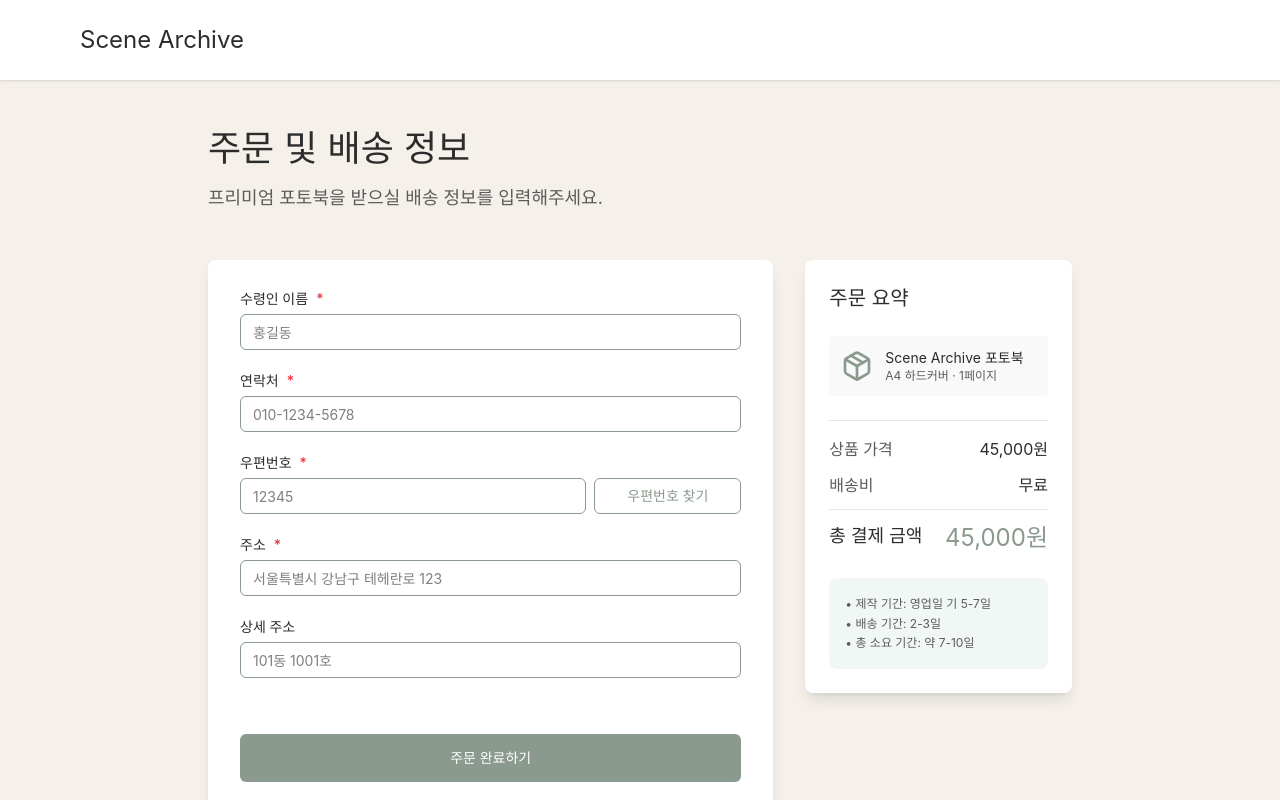
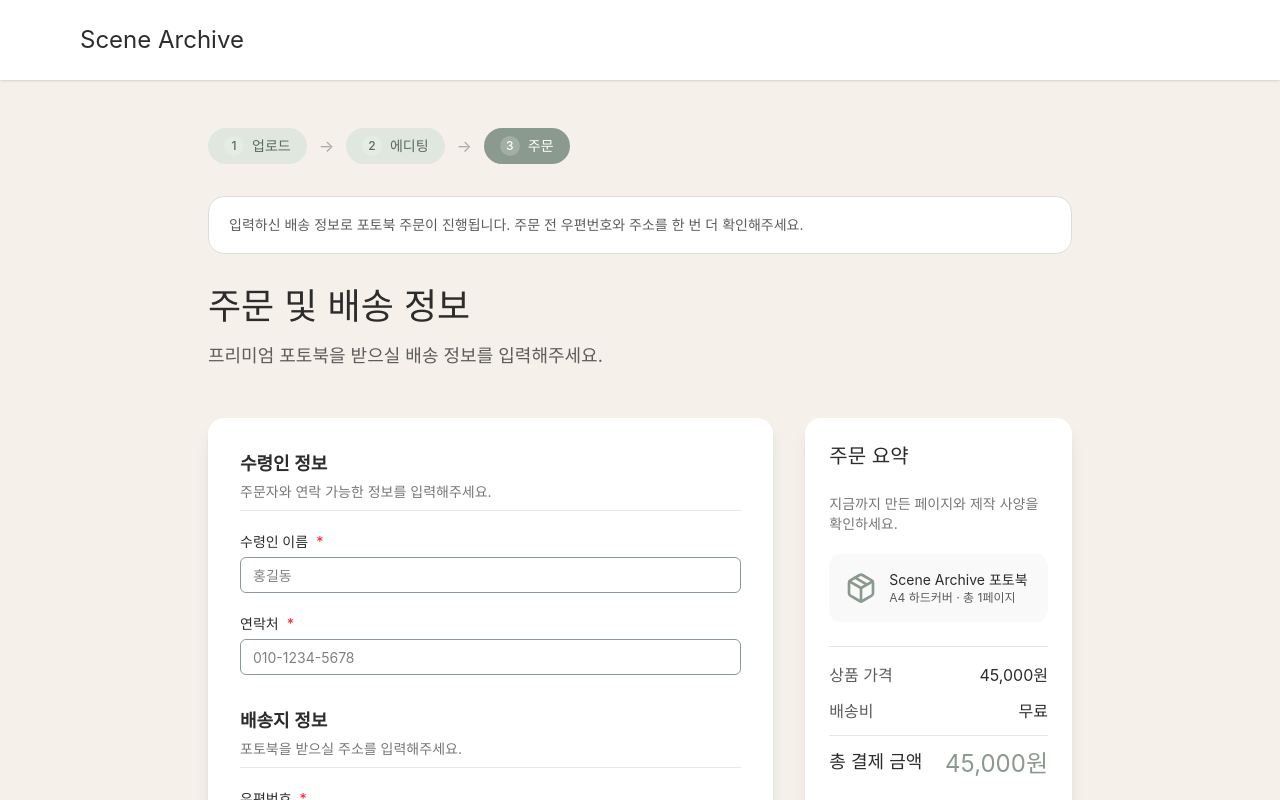
Before and after one commit to so0126/scene-archive, a React (Vite) app in the folder frontend/: page /order in a window 1280 px wide. Shown: the top 800 px of the page. Built offline with nearby package versions, Linux system fonts and the light colour scheme.

Commit message:
front/refactor: 페이지 구조 리팩터링

```diff
--- /dev/null
+++ b/frontend/src/app/components/common/SectionCard.tsx
@@ -0,0 +1,20 @@
+import type { ReactNode } from "react";
+import { cn } from "../ui/utils";
+
+interface SectionCardProps {
+  children: ReactNode;
+  className?: string;
+}
+
+export function SectionCard({ children, className }: SectionCardProps) {
+  return (
+    <div
+      className={cn(
+        "rounded-2xl bg-white p-6 shadow-lg",
+        className
+      )}
+    >
+      {children}
+    </div>
+  );
+}
--- /dev/null
+++ b/frontend/src/app/components/common/StatusBadge.tsx
@@ -0,0 +1,40 @@
+import { Loader2, CheckCircle2, Circle } from "lucide-react";
+import { cn } from "../ui/utils";
+
+type StatusType = "processing" | "ready" | "completed";
+
+interface StatusBadgeProps {
+  status: StatusType;
+}
+
+export function StatusBadge({ status }: StatusBadgeProps) {
+  const config = {
+    processing: {
+      text: "변환 중",
+      className: "bg-amber-50 text-amber-700 border-amber-200",
+      icon: <Loader2 className="h-4 w-4 animate-spin" />,
+    },
+    ready: {
+      text: "키워드 입력 필요",
+      className: "bg-slate-50 text-slate-600 border-slate-200",
+      icon: <Circle className="h-4 w-4" />,
+    },
+    completed: {
+      text: "준비 완료",
+      className: "bg-emerald-50 text-emerald-700 border-emerald-200",
+      icon: <CheckCircle2 className="h-4 w-4" />,
+    },
+  }[status];
+
+  return (
+    <span
+      className={cn(
+        "inline-flex items-center gap-2 rounded-full border px-3 py-1 text-sm font-medium",
+        config.className
+      )}
+    >
+      {config.icon}
+      {config.text}
+    </span>
+  );
+}
--- /dev/null
+++ b/frontend/src/app/components/common/StepHeader.tsx
@@ -0,0 +1,44 @@
+import { cn } from "../ui/utils";
+
+interface StepHeaderProps {
+  currentStep: 1 | 2 | 3;
+}
+
+const steps = [
+  { id: 1, label: "업로드" },
+  { id: 2, label: "에디팅" },
+  { id: 3, label: "주문" },
+] as const;
+
+export function StepHeader({ currentStep }: StepHeaderProps) {
+  return (
+    <div className="mb-8 flex flex-wrap items-center gap-3">
+      {steps.map((step, index) => {
+        const isActive = step.id === currentStep;
+        const isDone = step.id < currentStep;
+
+        return (
+          <div key={step.id} className="flex items-center gap-3">
+            <div
+              className={cn(
+                "flex items-center gap-2 rounded-full px-4 py-2 text-sm font-medium transition-colors",
+                isActive && "bg-[#8b9a8e] text-white",
+                isDone && "bg-[#dfe7df] text-[#5b6b5f]",
+                !isActive && !isDone && "bg-white text-[#888] border border-[#e5e5e5]"
+              )}
+            >
+              <span className="flex h-5 w-5 items-center justify-center rounded-full bg-white/20 text-xs">
+                {step.id}
+              </span>
+              <span>{step.label}</span>
+            </div>
+
+            {index !== steps.length - 1 && (
+              <span className="text-[#aaa]">→</span>
+            )}
+          </div>
+        );
+      })}
+    </div>
+  );
+}
--- a/frontend/src/app/components/layout/PageShell.tsx
+++ /dev/null
@@ -1,13 +0,0 @@
-import type { ReactNode } from "react";
-
-interface PageShellProps {
-  children: ReactNode;
-}
-
-export function PageShell({ children }: PageShellProps) {
-  return (
-    <div className="min-h-screen bg-[#f7f4ee] text-[#2b2b2b]">
-      <div className="mx-auto max-w-7xl px-6 py-10">{children}</div>
-    </div>
-  );
-}
--- a/frontend/src/app/components/layout/SiteHeader.tsx
+++ /dev/null
@@ -1,18 +0,0 @@
-import { useNavigate } from "react-router";
-
-export function SiteHeader() {
-  const navigate = useNavigate();
-
-  return (
-    <header className="border-b border-black/5 bg-white/80 backdrop-blur">
-      <div className="mx-auto flex max-w-7xl items-center justify-between px-6 py-5">
-        <button
-          onClick={() => navigate("/")}
-          className="text-2xl font-semibold tracking-tight"
-        >
-          Scene Archive
-        </button>
-      </div>
-    </header>
-  );
-}
--- a/frontend/src/app/components/layout/StepHeader.tsx
+++ /dev/null
@@ -1,31 +0,0 @@
-interface StepHeaderProps {
-  currentStep: 1 | 2 | 3;
-}
-
-export function StepHeader({ currentStep }: StepHeaderProps) {
-  const steps = ["1. 업로드", "2. 에디팅", "3. 주문"];
-
-  return (
-    <div className="mb-8 flex items-center gap-3 text-sm">
-      {steps.map((step, index) => {
-        const stepNumber = (index + 1) as 1 | 2 | 3;
-        const active = stepNumber === currentStep;
-
-        return (
-          <div key={step} className="flex items-center gap-3">
-            <div
-              className={`rounded-full px-4 py-2 ${
-                active
-                  ? "bg-[#dfe7df] font-medium text-[#5b6b5f]"
-                  : "bg-slate-100 text-slate-500"
-              }`}
-            >
-              {step}
-            </div>
-            {index !== steps.length - 1 && <span className="text-slate-400">→</span>}
-          </div>
-        );
-      })}
-    </div>
-  );
-}
--- a/frontend/src/app/pages/Order.tsx
+++ b/frontend/src/app/pages/Order.tsx
@@ -1,5 +1,7 @@
 import { useState, useEffect } from "react";
 import { useNavigate } from "react-router";
+import { StepHeader } from "../components/common/StepHeader";
+import { SectionCard } from "../components/common/SectionCard";
 import { Button } from "../components/ui/button";
 import { Input } from "../components/ui/input";
 import { Label } from "../components/ui/label";
@@ -66,7 +68,14 @@ export function Order() {
       </header>
 
       <div className="max-w-4xl mx-auto px-4 py-12">
+        <StepHeader currentStep={3} />
         <div className="mb-12">
+          <div className="mb-8 rounded-2xl border border-[#d8dfd8] bg-white px-5 py-4">
+            <p className="text-sm text-[#5c5c5c] leading-6">
+              입력하신 배송 정보로 포토북 주문이 진행됩니다. 주문 전 우편번호와
+              주소를 한 번 더 확인해주세요.
+            </p>
+          </div>
           <h2 className="text-4xl mb-4 text-[#2c2c2c]">주문 및 배송 정보</h2>
           <p className="text-lg text-[#5c5c5c]">
             프리미엄 포토북을 받으실 배송 정보를 입력해주세요.
@@ -76,11 +85,22 @@ export function Order() {
         <div className="grid lg:grid-cols-3 gap-8">
           {/* Order Form */}
           <div className="lg:col-span-2">
-            <div className="bg-white rounded-lg p-8 shadow-lg">
+            <SectionCard className="p-8">
               <form onSubmit={handleSubmit} className="space-y-6">
+                <div className="pb-2 border-b border-[#ece9e2]">
+                  <h3 className="text-lg font-semibold text-[#2c2c2c]">
+                    수령인 정보
+                  </h3>
+                  <p className="text-sm text-[#777] mt-1">
+                    주문자와 연락 가능한 정보를 입력해주세요.
+                  </p>
+                </div>
                 {/* Name */}
                 <div>
-                  <Label htmlFor="name" className="text-base mb-2 block text-[#2c2c2c]">
+                  <Label
+                    htmlFor="name"
+                    className="text-base mb-2 block text-[#2c2c2c]"
+                  >
                     수령인 이름 <span className="text-red-500">*</span>
                   </Label>
                   <Input
@@ -96,7 +116,10 @@ export function Order() {
 
                 {/* Phone */}
                 <div>
-                  <Label htmlFor="phone" className="text-base mb-2 block text-[#2c2c2c]">
+                  <Label
+                    htmlFor="phone"
+                    className="text-base mb-2 block text-[#2c2c2c]"
+                  >
                     연락처 <span className="text-red-500">*</span>
                   </Label>
                   <Input
@@ -111,6 +134,14 @@ export function Order() {
                 </div>
 
                 {/* Postal Code */}
+                <div className="pt-2 pb-2 border-b border-[#ece9e2]">
+                  <h3 className="text-lg font-semibold text-[#2c2c2c]">
+                    배송지 정보
+                  </h3>
+                  <p className="text-sm text-[#777] mt-1">
+                    포토북을 받으실 주소를 입력해주세요.
+                  </p>
+                </div>
                 <div>
                   <Label
                     htmlFor="postalCode"
@@ -125,13 +156,13 @@ export function Order() {
                       placeholder="12345"
                       value={formData.postalCode}
                       onChange={handleInputChange}
-                      className="text-base p-6 bg-white border-[#8b9a8e]"
+                      className="text-base p-6 bg-white border-[#8b9a8e] rounded-xl"
                       required
                     />
                     <Button
                       type="button"
                       variant="outline"
-                      className="px-8 border-[#8b9a8e] text-[#8b9a8e] hover:bg-[#8b9a8e] hover:text-white whitespace-nowrap"
+                      className="px-6 rounded-xl border-[#8b9a8e] text-[#8b9a8e] hover:bg-[#8b9a8e] hover:text-white whitespace-nowrap"
                     >
                       우편번호 찾기
                     </Button>
@@ -179,25 +210,29 @@ export function Order() {
                   type="submit"
                   className="w-full bg-[#8b9a8e] hover:bg-[#6d7d70] text-white py-6 text-lg mt-8"
                 >
-                  주문 완료하기
+                  포토북 주문하기
                 </Button>
               </form>
-            </div>
+            </SectionCard>
           </div>
 
           {/* Order Summary */}
           <div className="lg:col-span-1">
-            <div className="bg-white rounded-lg p-6 shadow-lg sticky top-8">
+            <SectionCard className="p-6 sticky top-8">
               <h3 className="text-xl mb-6 text-[#2c2c2c]">주문 요약</h3>
-
+              <p className="text-sm text-[#777] mb-5">
+                지금까지 만든 페이지와 제작 사양을 확인하세요.
+              </p>
               <div className="space-y-4 mb-6">
-                <div className="flex items-center gap-3 p-3 bg-[#f9f9f9] rounded">
+                <div className="flex items-center gap-3 p-4 bg-[#f9f9f9] rounded-xl">
                   <Package className="w-8 h-8 text-[#8b9a8e]" />
                   <div>
                     <p className="text-sm text-[#2c2c2c]">
                       Scene Archive 포토북
                     </p>
-                    <p className="text-xs text-[#5c5c5c]">A4 하드커버 · {pageCount}페이지</p>
+                    <p className="text-xs text-[#5c5c5c]">
+                      A4 하드커버 · 총 {pageCount}페이지
+                    </p>
                   </div>
                 </div>
               </div>
@@ -217,15 +252,15 @@ export function Order() {
                 </div>
               </div>
 
-              <div className="mt-6 p-4 bg-[#f0f7f4] rounded-lg">
+              <div className="mt-6 p-4 bg-[#f0f7f4] rounded-xl">
                 <p className="text-xs text-[#5c5c5c] leading-relaxed">
-                  • 제작 기간: 영업일 기 5-7일
+                  • 제작 기간: 영업일 기준 5-7일
                   <br />
                   • 배송 기간: 2-3일
                   <br />• 총 소요 기간: 약 7-10일
                 </p>
               </div>
-            </div>
+            </SectionCard>
           </div>
         </div>
       </div>
--- a/frontend/src/app/types/photo.ts
+++ b/frontend/src/app/types/photo.ts
@@ -4,4 +4,5 @@ export interface PhotoData {
   keywords: string;
   processing: boolean;
   processed: boolean;
+  aiText?: string;
 }
```
Also changed, not shown: frontend/src/app/pages/Editor.tsx (+48 -35 lines), frontend/src/app/pages/Upload.tsx (+77 -21 lines), frontend/src/app/components/scene-archive/UploadDropzone.tsx (deleted).
